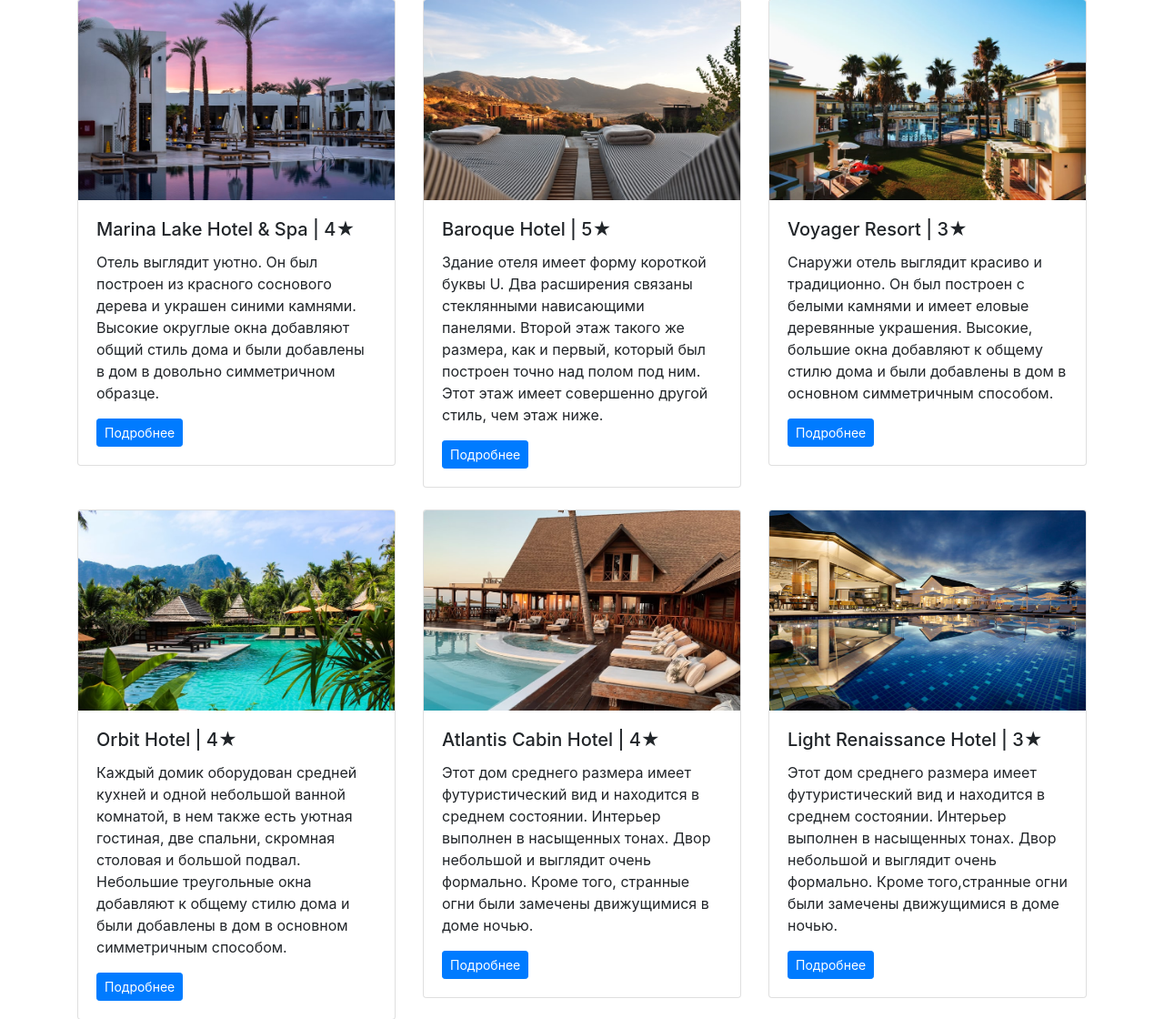
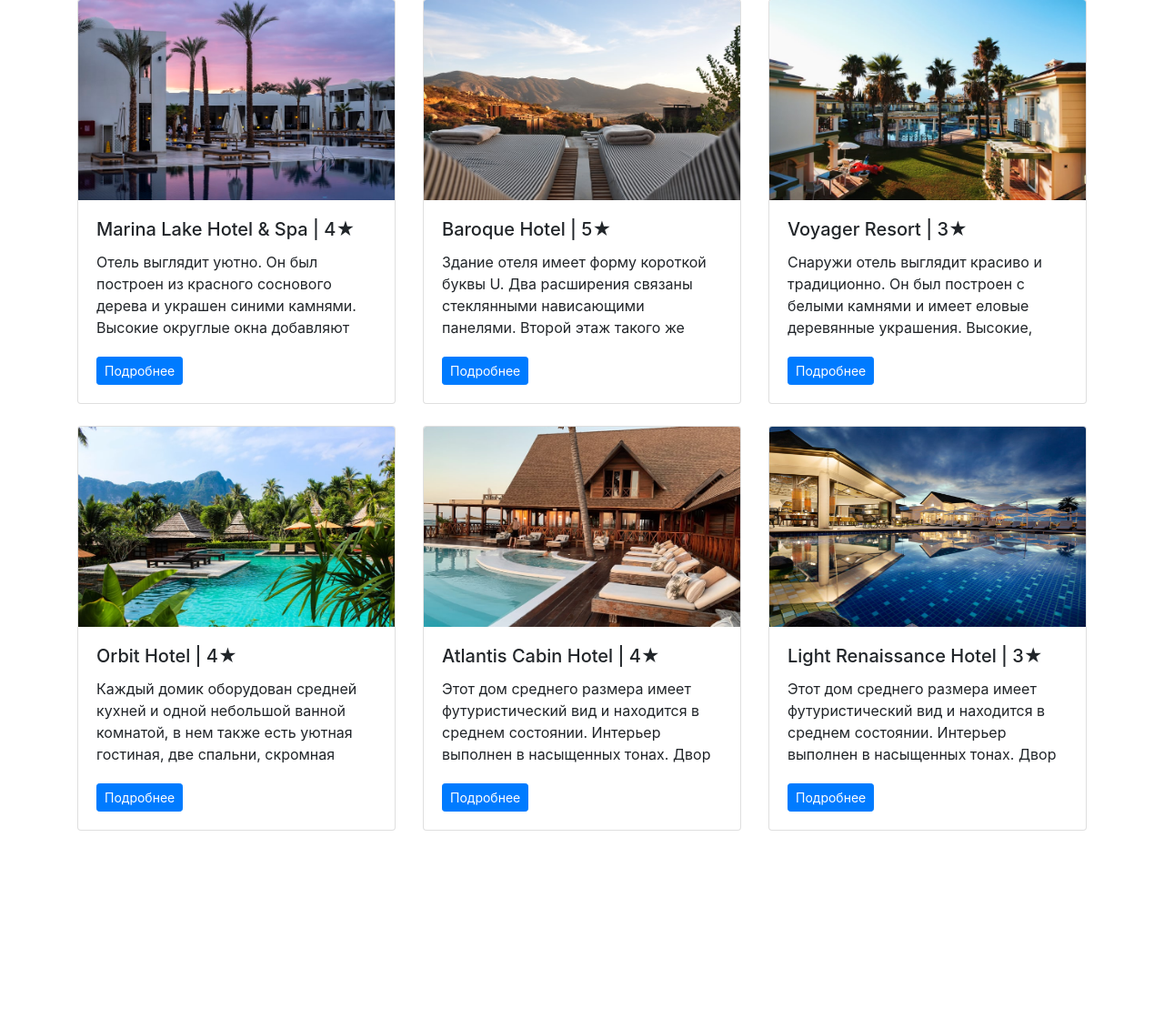
Before and after one commit to Flict-dev/First_project_on_Stepik, a Django app: page / in a window 1280 px wide. Shown: the part 476-1596 px from the top of the page at 91% size. After the commit the page ends 1389 px from the top, so only its background shows below. Run offline with Django 3.2, Linux system fonts and the light colour scheme; data comes from the database, SQL or seed files in the repository; some libraries are stand-ins or nearby versions.

Commit message:
Initial commit

```diff
--- a/templates/base.html
+++ b/templates/base.html
@@ -1,12 +1,12 @@
+{% load static %}
 <!DOCTYPE html>
 <html lang="ru">
-
 <head>
     <meta charset="UTF-8">
     <title>{% block title %}Stepik Travel{% endblock %}</title>
     <link rel="stylesheet" href="https://stackpath.bootstrapcdn.com/bootstrap/4.3.1/css/bootstrap.min.css"
           integrity="sha384-ggOyR0iXCbMQv3Xipma34MD+dH/1fQ784/j6cY/iJTQUOhcWr7x9JvoRxT2MZw1T" crossorigin="anonymous">
-    {% block link %}{% endblock %}
+    <link rel="stylesheet" href="{% static 'style.css' %}">
 </head>
 
 <body>
--- a/templates/inc/_cards.html
+++ b/templates/inc/_cards.html
@@ -9,7 +9,7 @@
                 </div>
                 <div class="card-body">
                     <h2 class="h5 card-title">{{tour.name}} | {{ tour.stars }}★</h2>
-                    <p class="card-text">{{ tour.description }}</p>
+                    <p class="card-text text">{{ tour.description }}</p>
                     <a href="{{ tour.get_absolute_url }}" class="btn btn-sm btn-primary">Подробнее</a>
                 </div>
             </div>
--- a/tours/static/style.css
+++ b/tours/static/style.css
@@ -6,3 +6,9 @@
 .main-text {
     color: #fff;
 }
+.text{
+    width: 100%;
+    height: 100px;
+    overflow: hidden;
+    text-overflow: ellipsis;
+}
--- a/tours/templates/main_page/index.html
+++ b/tours/templates/main_page/index.html
@@ -1,8 +1,4 @@
 {% extends 'base.html' %}
-{% load static %}
-{% block link %}
-<link rel="stylesheet" href="{% static 'style.css' %}">
-{% endblock %}
 {% block content %}
 <main class="container mt-3">
     <section class="jumbotron text-center mt-4 main-section">
```
